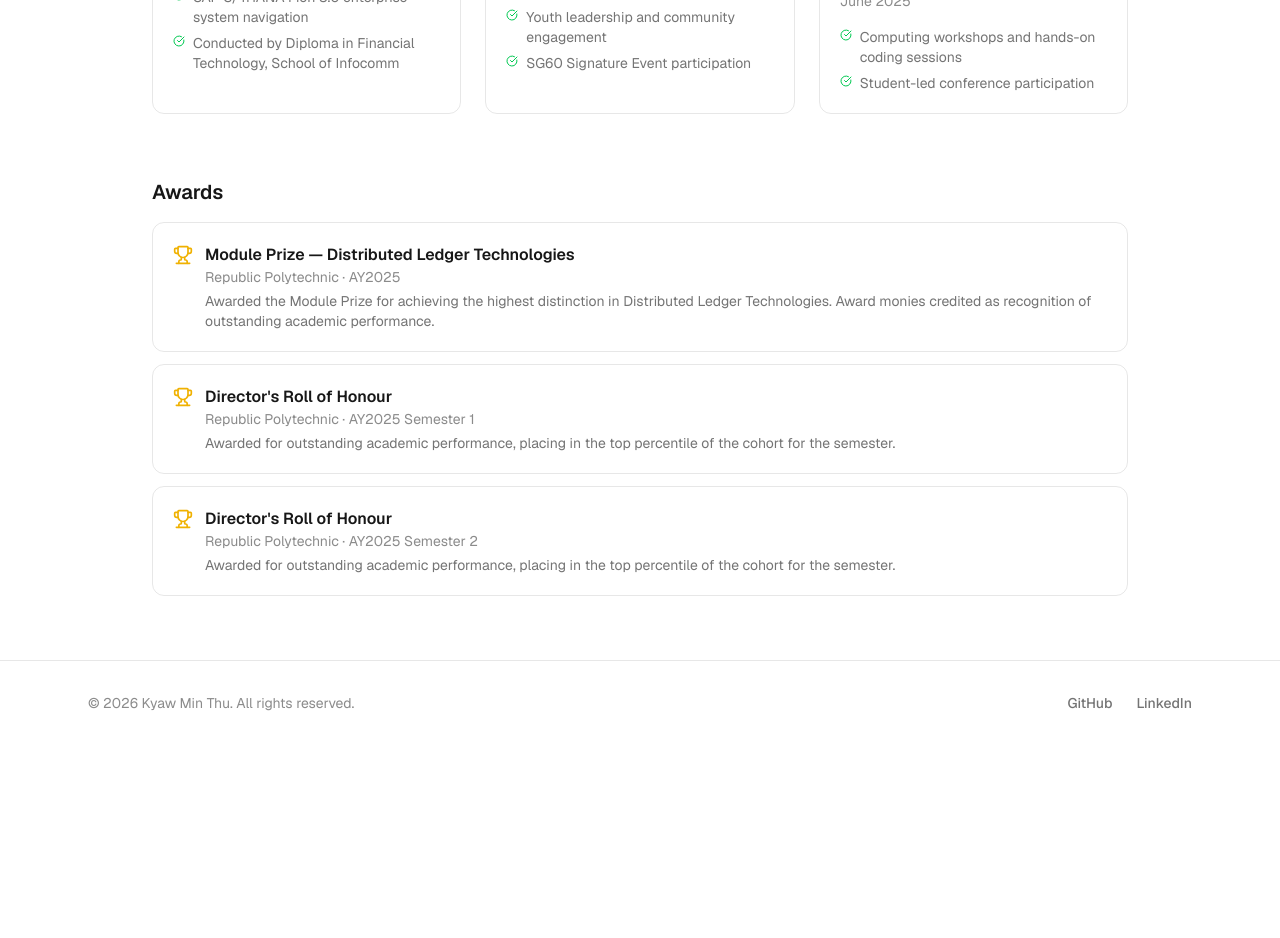
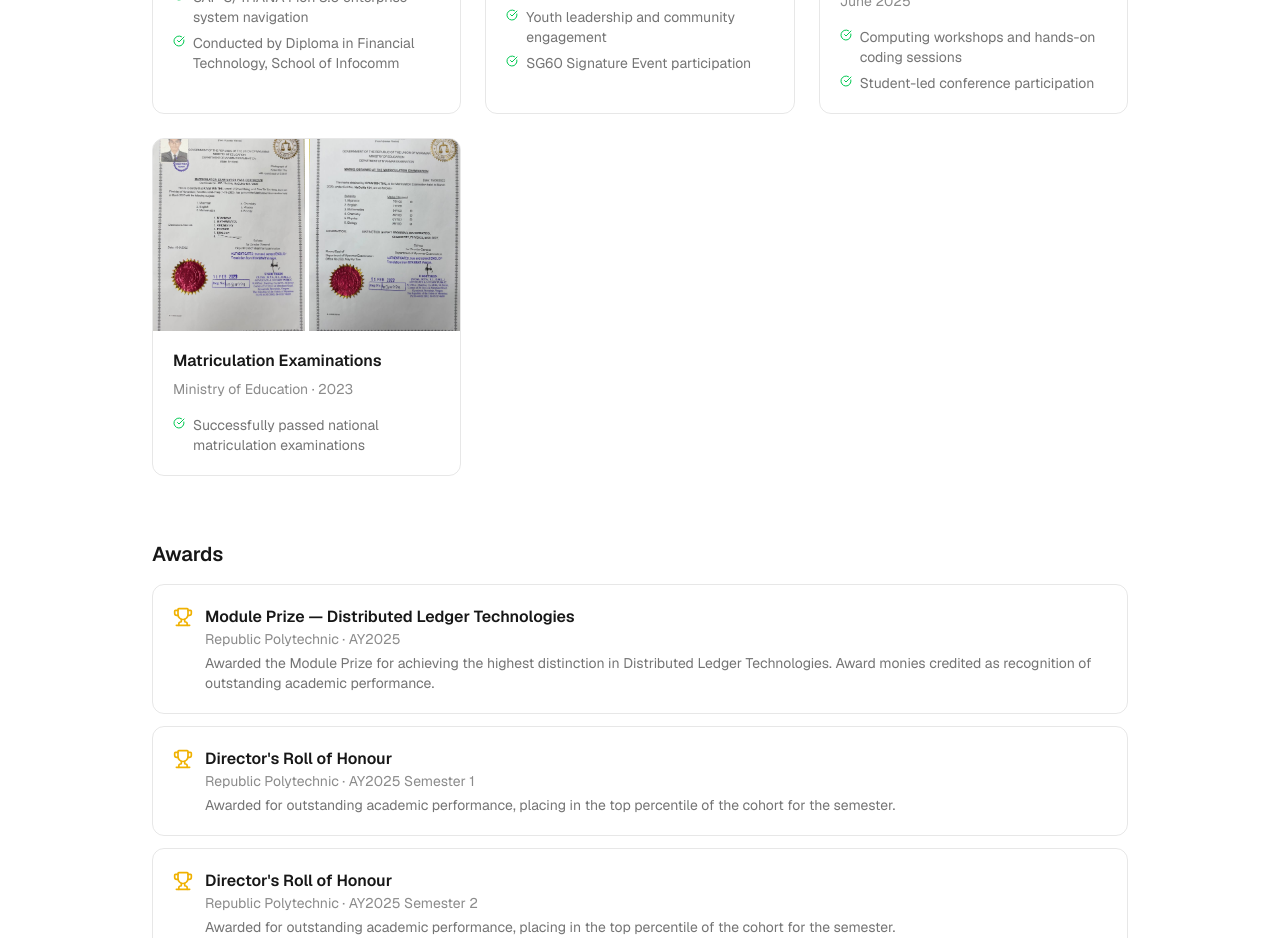
Before and after one commit to MinThu63/Portfolio, a Next.js app: page /Portfolio/certifications in a window 1280 px wide. Shown: the part 1140-2078 px from the top of the page. Before the commit the page ends 1885 px from the top, so only its background shows below. Built offline with nearby package versions, Linux system fonts and the light colour scheme.

Commit message:
feat: add Matriculation Examinations cert with dual images

```diff
--- a/src/app/certifications/page.tsx
+++ b/src/app/certifications/page.tsx
@@ -35,6 +35,26 @@ export default function CertificationsPage() {
             className="flex flex-col overflow-hidden rounded-xl border border-foreground/10 transition-colors hover:bg-foreground/5"
           >
             {cert.image && (
+              Array.isArray(cert.image) ? (
+                <div className="grid grid-cols-2 gap-1">
+                  {cert.image.map((img, i) => (
+                    <a
+                      key={i}
+                      href={assetPath(img)}
+                      target="_blank"
+                      rel="noopener noreferrer"
+                      className="relative block h-48 w-full bg-foreground/5 cursor-zoom-in"
+                    >
+                      <Image
+                        src={assetPath(img)}
+                        alt={`${cert.title} ${i + 1}`}
+                        fill
+                        className="object-cover transition-transform hover:scale-105"
+                      />
+                    </a>
+                  ))}
+                </div>
+              ) : (
               <a
                 href={assetPath(cert.image)}
                 target="_blank"
@@ -48,6 +68,7 @@ export default function CertificationsPage() {
                   className="object-cover transition-transform hover:scale-105"
                 />
               </a>
+              )
             )}
             <div className="flex flex-1 flex-col gap-2 p-5">
               <h3 className="font-semibold leading-tight">{cert.title}</h3>
--- a/src/components/CertificationsSection.tsx
+++ b/src/components/CertificationsSection.tsx
@@ -20,6 +20,7 @@ export default function CertificationsSection() {
               className="flex flex-col overflow-hidden rounded-xl border border-foreground/10 transition-colors hover:bg-foreground/5"
             >
               {cert.image && (
+                typeof cert.image === "string" ? (
                 <a
                   href={assetPath(cert.image)}
                   target="_blank"
@@ -33,6 +34,26 @@ export default function CertificationsSection() {
                     className="object-cover transition-transform hover:scale-105"
                   />
                 </a>
+                ) : (
+                <div className="grid grid-cols-2 gap-1">
+                  {cert.image.map((img, i) => (
+                    <a
+                      key={i}
+                      href={assetPath(img)}
+                      target="_blank"
+                      rel="noopener noreferrer"
+                      className="relative block h-40 w-full bg-foreground/5 cursor-zoom-in"
+                    >
+                      <Image
+                        src={assetPath(img)}
+                        alt={`${cert.title} ${i + 1}`}
+                        fill
+                        className="object-cover transition-transform hover:scale-105"
+                      />
+                    </a>
+                  ))}
+                </div>
+                )
               )}
               <div className="flex flex-1 flex-col gap-2 p-4">
                 <h3 className="text-sm font-semibold leading-tight">{cert.title}</h3>
--- a/src/components/HeroSection.tsx
+++ b/src/components/HeroSection.tsx
@@ -11,7 +11,7 @@ export default function HeroSection() {
         <div className="flex justify-center md:order-2 md:justify-end">
           <div className="relative h-48 w-48 overflow-hidden rounded-full border-4 border-foreground/10 shadow-xl sm:h-64 sm:w-64 md:h-80 md:w-80">
             <Image
-              src={assetPath("/profile.jpg?v=2")}
+              src={assetPath("/profile.jpg")}
               alt={`Photo of ${personalInfo.name}`}
               fill
               className="object-cover"
--- a/src/lib/data.ts
+++ b/src/lib/data.ts
@@ -212,7 +212,7 @@ export interface Certification {
   date: string;
   featured?: boolean;
   skillsAcquired: string[];
-  image?: string;
+  image?: string | string[];
 }
 
 // Academic Awards
@@ -319,6 +319,15 @@ export const certifications: Certification[] = [
     skillsAcquired: [
       "Computing workshops and hands-on coding sessions",
       "Student-led conference participation",
+    ],
+  },
+  {
+    title: "Matriculation Examinations",
+    issuer: "Ministry of Education",
+    date: "2023",
+    image: ["/certs/Matri-Exam1.jpg", "/certs/Matri-Exam2.jpg"],
+    skillsAcquired: [
+      "Successfully passed national matriculation examinations",
     ],
   },
 ];
```
Also changed, not shown: public/certs/Matri-Exam1.jpg (added), public/certs/Matri-Exam2.jpg (added).
